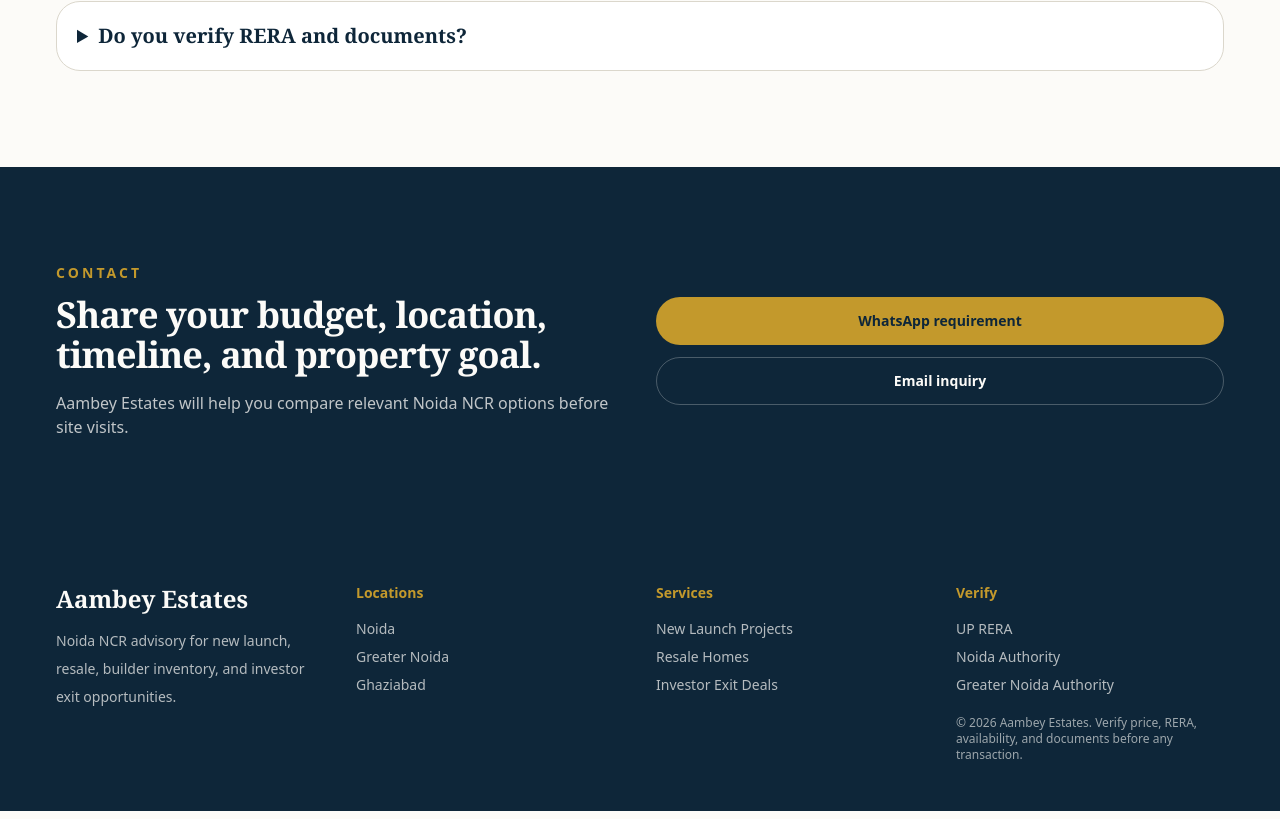
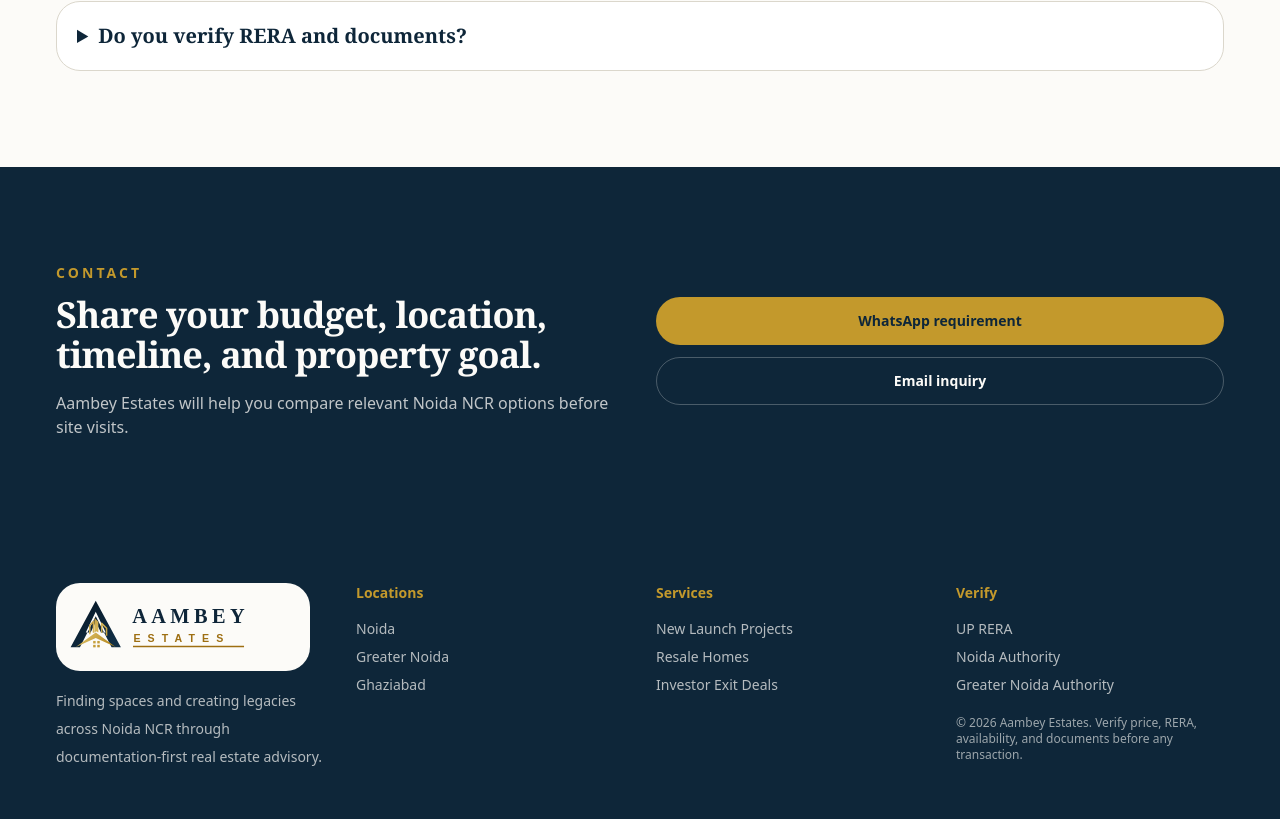
Before and after one commit to Tanish2409/aambey-estates-v2, a Next.js app: page / in a window 1280 px wide. Shown: the part 2803-3622 px from the top of the page. Built offline with nearby package versions, Linux system fonts and the light colour scheme; no server answers.

Commit message:
feat: use Aambey logo in footer

```diff
--- a/src/components/layout/site-footer.tsx
+++ b/src/components/layout/site-footer.tsx
@@ -1,21 +1,24 @@
 import Link from "next/link";
+import { AambeyLogo } from "@/components/brand/aambey-logo";
 import { authorityLinks, locations, services, siteConfig } from "@/content/site";
 export function SiteFooter() {
   return (
     <footer className="bg-primary text-primary-foreground">
       <div className="container grid gap-8 py-12 md:grid-cols-4">
         <div>
-          <p className="font-serif text-2xl font-semibold">Aambey Estates</p>
-          <p className="mt-3 text-sm leading-7 text-primary-foreground/70">
-            Noida NCR advisory for new launch, resale, builder inventory, and investor exit
-            opportunities.
+          <div className="inline-flex rounded-3xl bg-primary-foreground p-3">
+            <AambeyLogo className="h-16 max-w-[230px]" />
+          </div>
+          <p className="mt-4 text-sm leading-7 text-primary-foreground/70">
+            Finding spaces and creating legacies across Noida NCR through documentation-first real
+            estate advisory.
           </p>
         </div>
         <div>
           <h2 className="mb-3 text-sm font-semibold text-accent">Locations</h2>
           {locations.map((l) => (
             <Link
-              className="block py-1 text-sm text-primary-foreground/70"
+              className="block py-1 text-sm text-primary-foreground/70 hover:text-primary-foreground"
               href={`/locations/${l.slug}`}
               key={l.slug}
             >
@@ -27,7 +30,7 @@
           <h2 className="mb-3 text-sm font-semibold text-accent">Services</h2>
           {services.map((s) => (
             <Link
-              className="block py-1 text-sm text-primary-foreground/70"
+              className="block py-1 text-sm text-primary-foreground/70 hover:text-primary-foreground"
               href={`/services/${s.slug}`}
               key={s.slug}
             >
@@ -39,7 +42,7 @@
           <h2 className="mb-3 text-sm font-semibold text-accent">Verify</h2>
           {authorityLinks.map((a) => (
             <a
-              className="block py-1 text-sm text-primary-foreground/70"
+              className="block py-1 text-sm text-primary-foreground/70 hover:text-primary-foreground"
               href={a.href}
               key={a.label}
               rel="noopener noreferrer"
```
